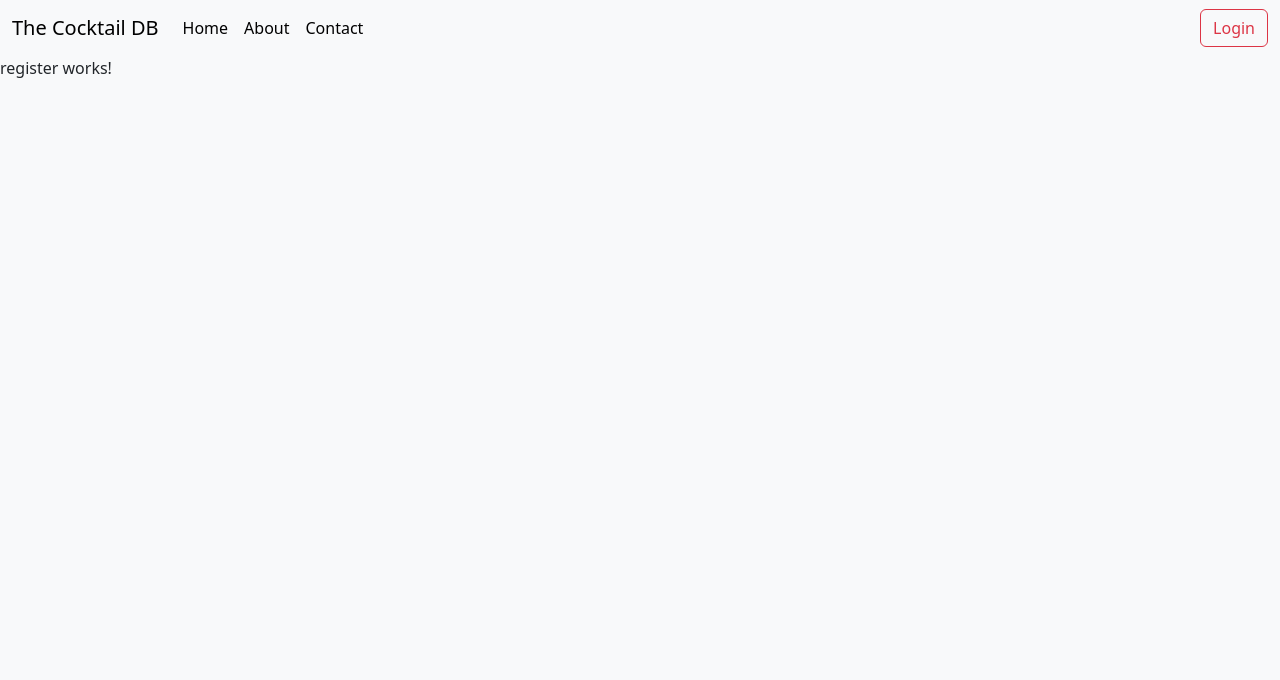
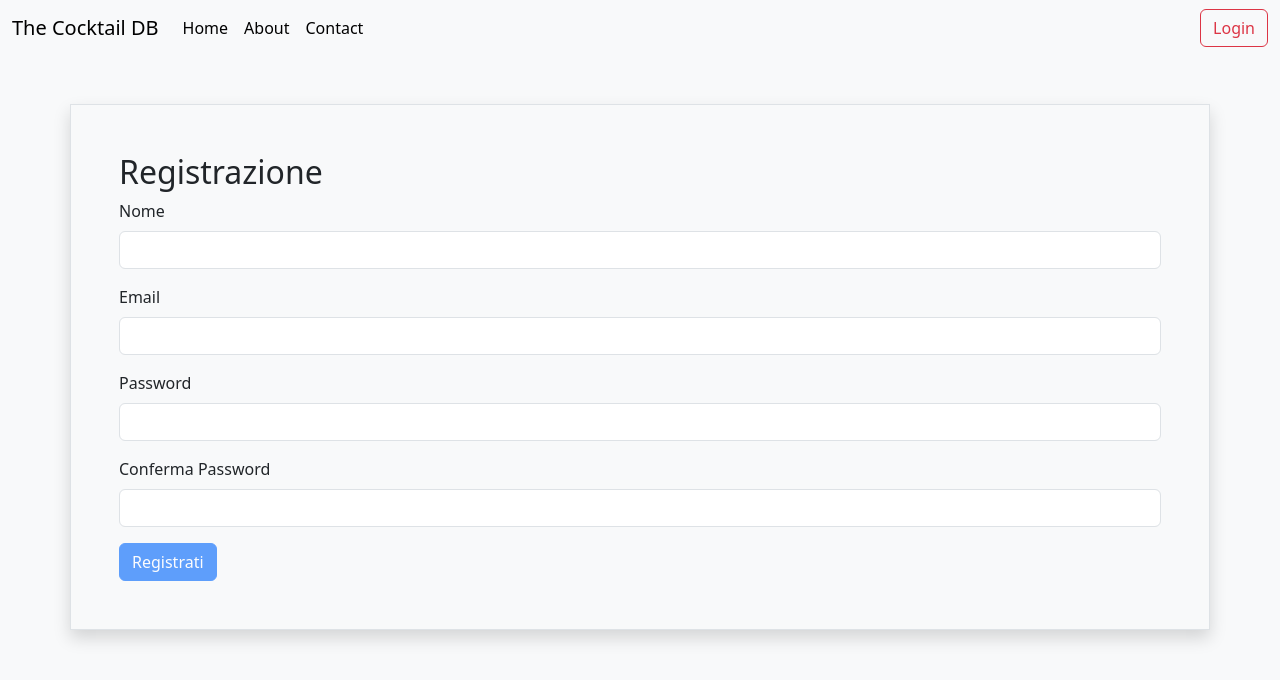
Before and after one commit to Gianlucadl92/cocktail-angular, an Angular app: page /register in a window 1280 px wide. Shown: the top 680 px of the page. Built offline with nearby package versions, Linux system fonts and the light colour scheme.

Commit message:
aggiunta pagina di registrazione

```diff
--- a/src/app/clienti/clienti.component.html
+++ b/src/app/clienti/clienti.component.html
@@ -1 +1,14 @@
-<p>clienti works!</p>
+<div class="container mt-4">
+  <h2 class="text-light">Eventi & Masterclass</h2>
+  <div class="row">
+    <div class="col-md-6" *ngFor="let evento of eventi">
+      <div class="card bg-dark text-white mb-3">
+        <div class="card-body">
+          <h5 class="card-title">{{ evento.titolo }}</h5>
+          <p class="card-text">{{ evento.descrizione }}</p>
+          <small class="text-white">📅 {{ evento.data }}</small>
+        </div>
+      </div>
+    </div>
+  </div>
+</div>
--- a/src/app/clienti/clienti.component.ts
+++ b/src/app/clienti/clienti.component.ts
@@ -1,11 +1,19 @@
-import { Component } from '@angular/core';
+import { Component, OnInit } from '@angular/core';
+import { CocktailService } from '../service/cocktail.service';
+import { CommonModule } from '@angular/common';
 
 @Component({
   selector: 'app-clienti',
-  imports: [],
+  imports: [CommonModule],
   templateUrl: './clienti.component.html',
   styleUrl: './clienti.component.css'
 })
-export class ClientiComponent {
+export class ClientiComponent implements OnInit {
+  eventi: any[] = [];
 
+  constructor(private cocktailService: CocktailService) {}
+
+  ngOnInit(): void {
+    this.eventi = this.cocktailService.getEventi();
+  }
 }
--- a/src/app/contact/contact.component.html
+++ b/src/app/contact/contact.component.html
@@ -24,10 +24,10 @@
         class="invalid-feedback"
       >
         <div *ngIf="formControls['name'].errors?.['required']">
-          Il nome è obbligatorio.
+          The name is mandatory.
         </div>
         <div *ngIf="formControls['name'].errors?.['minlength']">
-          Il nome deve essere lungo almeno 3 caratteri.
+          The name must be at least 3 characters long.
         </div>
       </div>
     </div>
@@ -51,10 +51,10 @@
         class="invalid-feedback"
       >
         <div *ngIf="formControls['surname'].errors?.['required']">
-          Il cognome è obbligatorio.
+          The surname is mandatory.
         </div>
         <div *ngIf="formControls['surname'].errors?.['minlength']">
-          Il cognome deve essere lungo almeno 3 caratteri.
+          The surname must be at least 3 characters long.
         </div>
       </div>
     </div>
--- a/src/app/register/register.component.html
+++ b/src/app/register/register.component.html
@@ -1 +1,61 @@
-<p>register works!</p>
+<div class="container mt-5 p-5 border shadow">
+  <h2>Registrazione</h2>
+  <form [formGroup]="registerForm" (ngSubmit)="onSubmit()">
+    <div class="mb-3">
+      <label class="form-label">Nome</label>
+      <input type="text" class="form-control" formControlName="name" />
+      <div
+        *ngIf="submitted && registerForm.controls['name'].invalid"
+        class="text-danger"
+      >
+        Il nome deve avere almeno 3 caratteri.
+      </div>
+    </div>
+
+    <div class="mb-3">
+      <label class="form-label">Email</label>
+      <input type="email" class="form-control" formControlName="email" />
+      <div
+        *ngIf="submitted && registerForm.controls['email'].invalid"
+        class="text-danger"
+      >
+        Inserisci un'email valida.
+      </div>
+    </div>
+
+    <div class="mb-3">
+      <label class="form-label">Password</label>
+      <input type="password" class="form-control" formControlName="password" />
+      <div
+        *ngIf="submitted && registerForm.controls['password'].invalid"
+        class="text-danger"
+      >
+        La password deve avere almeno 6 caratteri.
+      </div>
+    </div>
+
+    <div class="mb-3">
+      <label class="form-label">Conferma Password</label>
+      <input
+        type="password"
+        class="form-control"
+        formControlName="confirmPassword"
+      />
+      <div
+        *ngIf="submitted && registerForm.errors?.['mismatch']"
+        class="text-danger"
+      >
+        Le password non corrispondono.
+      </div>
+    </div>
+
+    <button
+      type="submit"
+      class="btn btn-primary"
+      [disabled]="!registerForm.valid"
+      (click)="goToPage('clienti', $event)"
+    >
+      Registrati
+    </button>
+  </form>
+</div>
--- a/src/app/register/register.component.ts
+++ b/src/app/register/register.component.ts
@@ -1,11 +1,46 @@
+import { CommonModule } from '@angular/common';
 import { Component } from '@angular/core';
+import { FormBuilder, FormGroup, ReactiveFormsModule, Validators } from '@angular/forms';
+import { RouterOutlet } from '@angular/router';
+import { Router } from '@angular/router';
 
 @Component({
   selector: 'app-register',
-  imports: [],
+  imports: [CommonModule, ReactiveFormsModule],
   templateUrl: './register.component.html',
   styleUrl: './register.component.css'
 })
 export class RegisterComponent {
+  registerForm: FormGroup;
+  submitted = false;
+  formSubmitted: false | any;
 
+  constructor(private fb: FormBuilder, private router: Router) {
+    this.registerForm = this.fb.group({
+      name: ['', [Validators.required, Validators.minLength(3)]],
+      email: ['', [Validators.required, Validators.email]],
+      password: ['', [Validators.required, Validators.minLength(12)]],
+      confirmPassword: ['', Validators.required]
+    }, { validator: this.passwordMatchValidator });
+  }
+
+  goToPage(page: string, event: Event) {
+    event.preventDefault();
+    this.router.navigate([page]);
+  }
+
+  passwordMatchValidator(form: FormGroup) {
+    return form.get('password')?.value === form.get('confirmPassword')?.value
+      ? null : { mismatch: true };
+  }
+
+  onSubmit() {
+    this.submitted = true;
+    if (this.registerForm.valid) {
+      console.log('Registrazione completata:', this.registerForm.value);
+      alert('Registrazione avvenuta con successo!');
+      this.registerForm.reset();
+      this.submitted = false;
+    }
+  }
 }
--- a/src/app/service/cocktail.service.ts
+++ b/src/app/service/cocktail.service.ts
@@ -120,4 +120,18 @@ export class CocktailService {
   getContacts() {
     return this.contacts;
   }
+
+  // clienti
+  private eventi = [
+    { titolo: 'Masterclass Gin Tonic', data: '15 Marzo 2025', descrizione: 'Scopri i segreti per creare il Gin Tonic perfetto con esperti mixologist.' },
+    { titolo: 'Cocktail Esotici', data: '28 Marzo 2025', descrizione: 'Un viaggio tra i migliori cocktail tropicali e come prepararli.' },
+    { titolo: 'Whisky Tasting Night', data: '10 Aprile 2025', descrizione: 'Degustazione di whisky premium guidata da un esperto.' },
+    { titolo: 'Mojito & Daiquiri Workshop', data: '22 Aprile 2025', descrizione: 'Impara a preparare i classici cocktail cubani con tecniche professionali.' },
+    { titolo: 'Spritz & Aperitivo Italiano', data: '5 Maggio 2025', descrizione: 'Scopri i segreti dell’aperitivo perfetto con un focus sugli Spritz.' },
+    { titolo: 'Bartender Pro Training', data: '20 Maggio 2025', descrizione: 'Corso avanzato per migliorare le tecniche di bartending e flair.' }
+  ];
+
+  getEventi() {
+    return this.eventi;
+  }
 }
```
